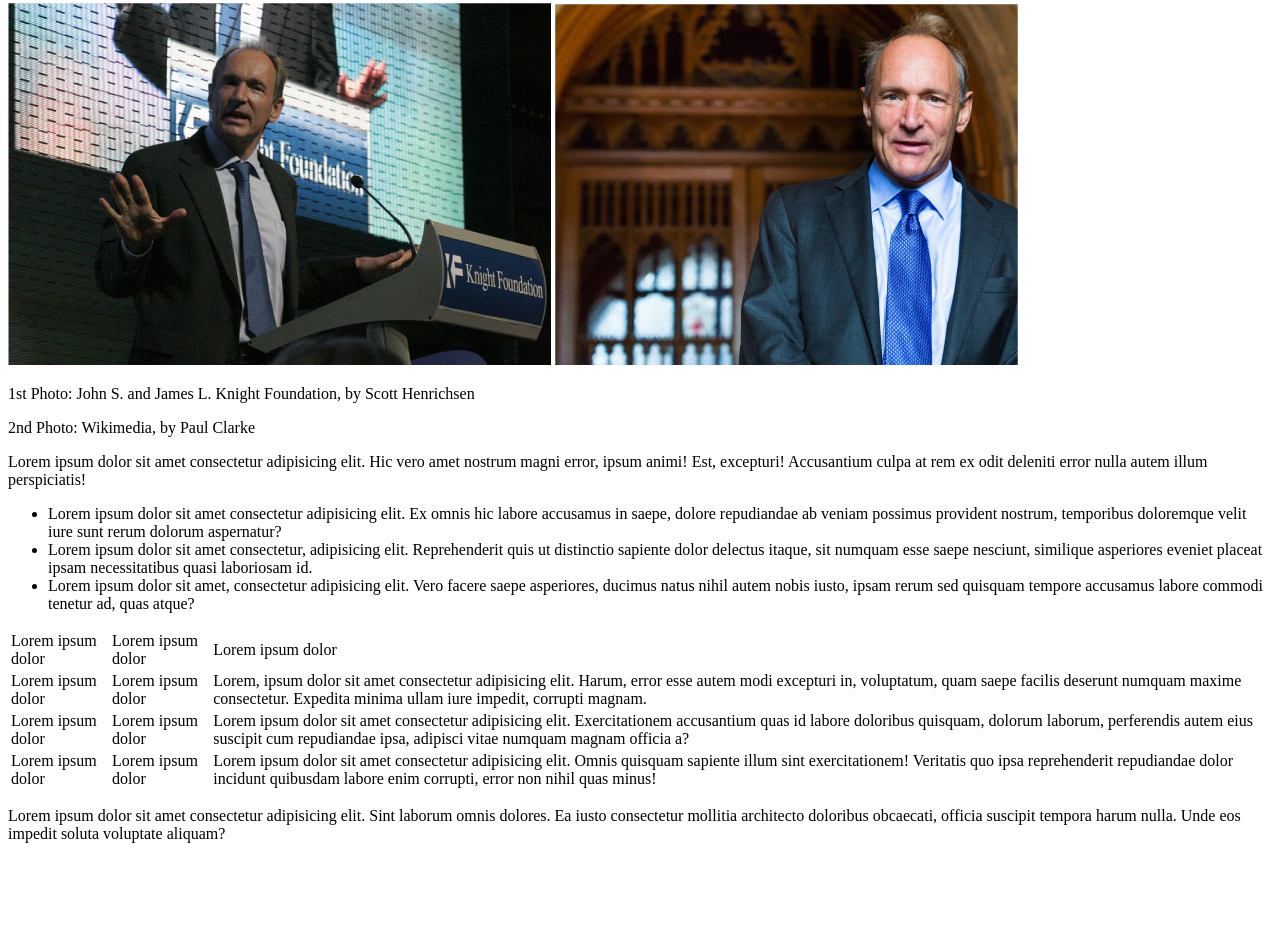
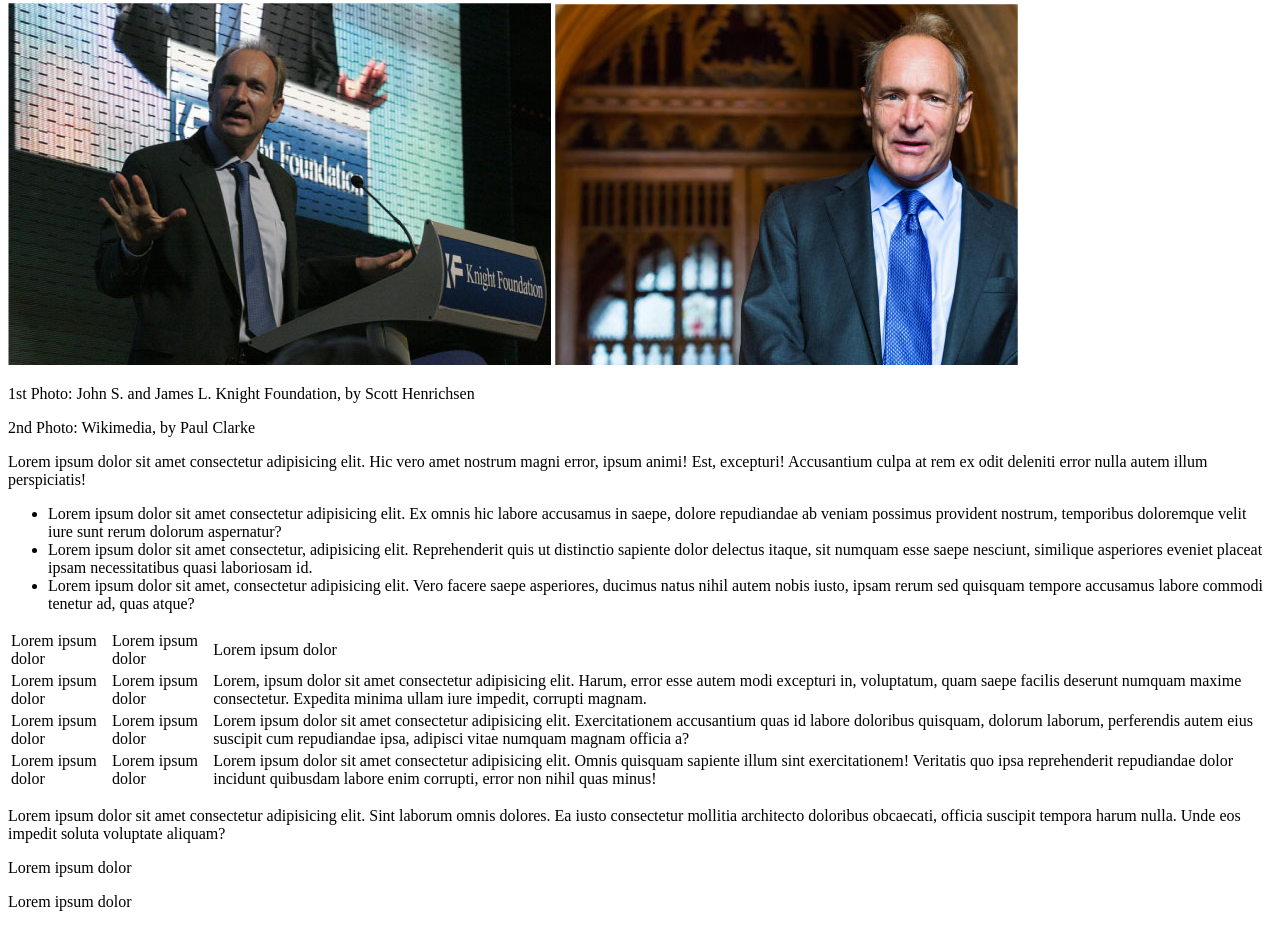
Before and after one commit to davide-saietti/html-css-booleaner, a plain HTML site: page index.html in a window 1280 px wide. Shown: the part 179-1106 px from the top of the page. Before the commit the page ends 1038 px from the top, so only its background shows below. Drawn offline with Linux system fonts and the light colour scheme.

Commit message:
feat: footer

```diff
--- a/index.html
+++ b/index.html
@@ -71,10 +71,10 @@
           <!-- call to action footer -->
            <footer>
             <div>
-                <p></p>
+                <p>Lorem ipsum dolor</p>
             </div>
             <div>
-                <p></p>
+                <p>Lorem ipsum dolor</p>
             </div>
            </footer>
           <!-- /call to action footer -->
```
